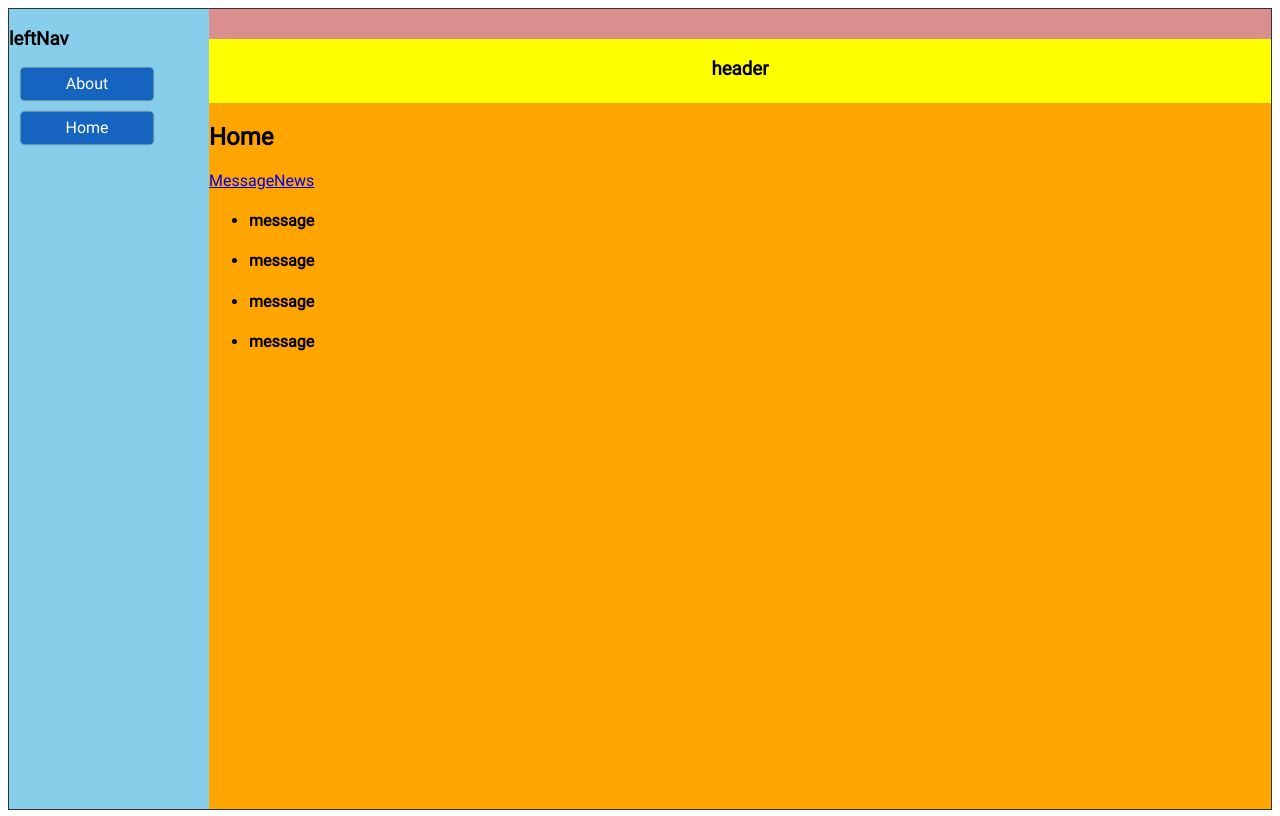
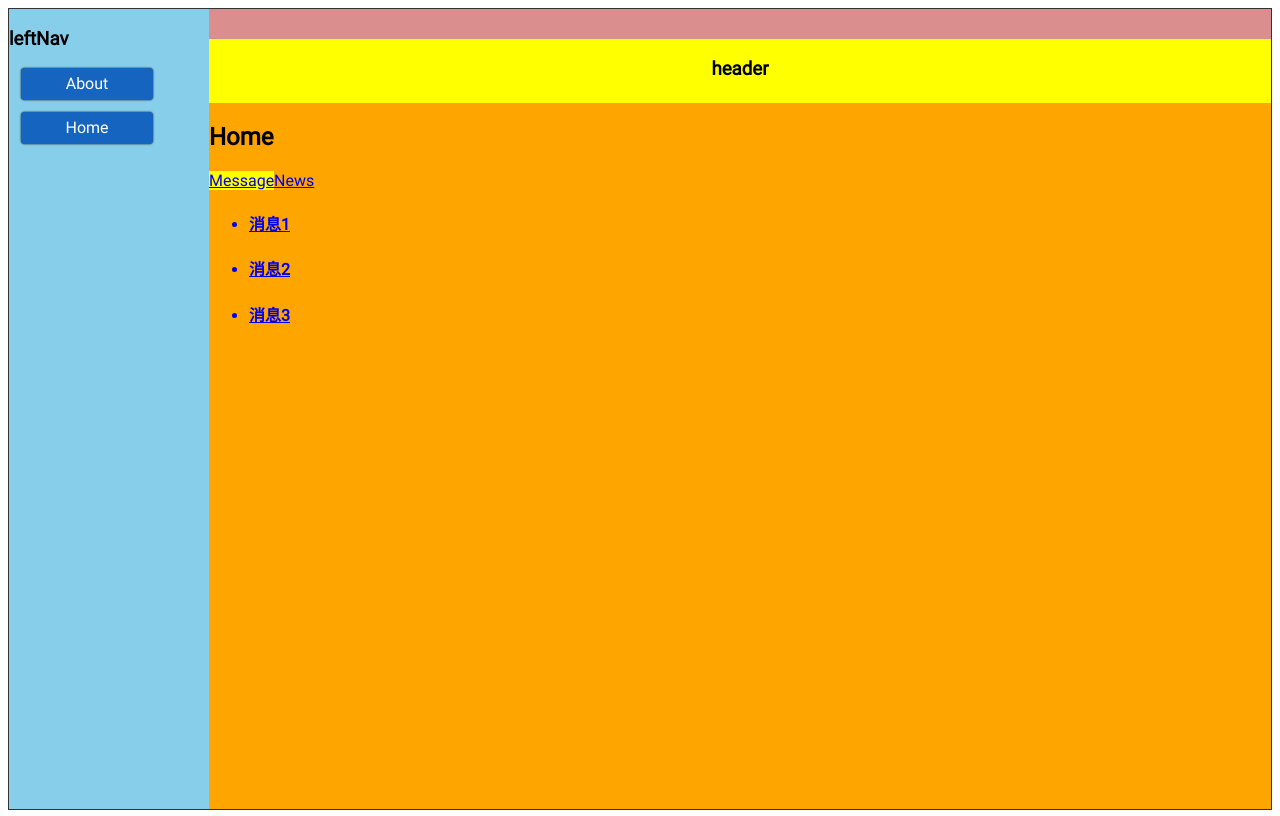
Before and after one commit to Fido-Wang/my-react-pratice, a React (Create React App) app: page /home/message in a window 1280 px wide. Before the commit this address led to /home. Built offline with nearby package versions, Linux system fonts and the light colour scheme.

Commit message:
路由传参

```diff
--- /dev/null
+++ b/src/component/main/Home/Pages/Message/MessageDetail/index.jsx
@@ -0,0 +1,15 @@
+import React, {Component} from 'react';
+
+class MessageDetail extends Component {
+    render() {
+        return (
+            <ul>
+                <li>id: 1</li>
+                <li>TITLE:MESSAGE1</li>
+                <li>CONTENT: 我爱你中国</li>
+            </ul>
+        );
+    }
+}
+
+export default MessageDetail;
--- a/src/component/main/Home/Pages/Message/index.jsx
+++ b/src/component/main/Home/Pages/Message/index.jsx
@@ -1,15 +1,29 @@
 import React, {Component} from 'react';
+import {Link, Routes, Route, Outlet} from 'react-router-dom'
 
 class Message extends Component {
+    state= {
+        messageArr: [
+            { id: 1, title: '消息1'},
+            { id: 2, title: '消息2'},
+            { id: 3, title: '消息3'}
+        ]
+    }
     render() {
         return (
             <div>
                 <ul>
-                    <li><h4>message</h4></li>
-                    <li><h4>message</h4></li>
-                    <li><h4>message</h4></li>
-                    <li><h4>message</h4></li>
+                    {
+                        this.state.messageArr.map(item=> {
+                            return (
+                                <Link to={`/home/message/messageDetail/${item.id}`}>
+                                    <li key={item.id}><h4>{item.title}</h4></li>
+                                </Link>
+                            )
+                        })
+                    }
                 </ul>
+                {/*<Outlet/>*/}
             </div>
         );
     }
--- a/src/component/main/index.jsx
+++ b/src/component/main/index.jsx
@@ -9,6 +9,7 @@ import Message from './Home/Pages/Message'
 import News from './Home/Pages/News'
 import Test from "./Test";
 import MyNavLink from '../MyNavLink'
+import MessageDetail  from "./Home/Pages/Message/MessageDetail";
 class Main extends Component {
     render() {
         return (
@@ -44,7 +45,9 @@ class Main extends Component {
                                 <Route path="/home"  element={<Home/>}>
                                     {/*<Route path="message" element={<Message/>}></Route>*/}
                                     {/* index 属性为默认的路由地址 */}
-                                    <Route index element={<Message/>}></Route>
+                                    <Route path="message" element={<Message/>}>
+                                        <Route path=':id' element={<MessageDetail/>}/>
+                                    </Route>
                                     <Route path="news" element={<News/>}></Route>
                                 </Route>
                                 <Route path="/about" element={<About/>}/>
```
